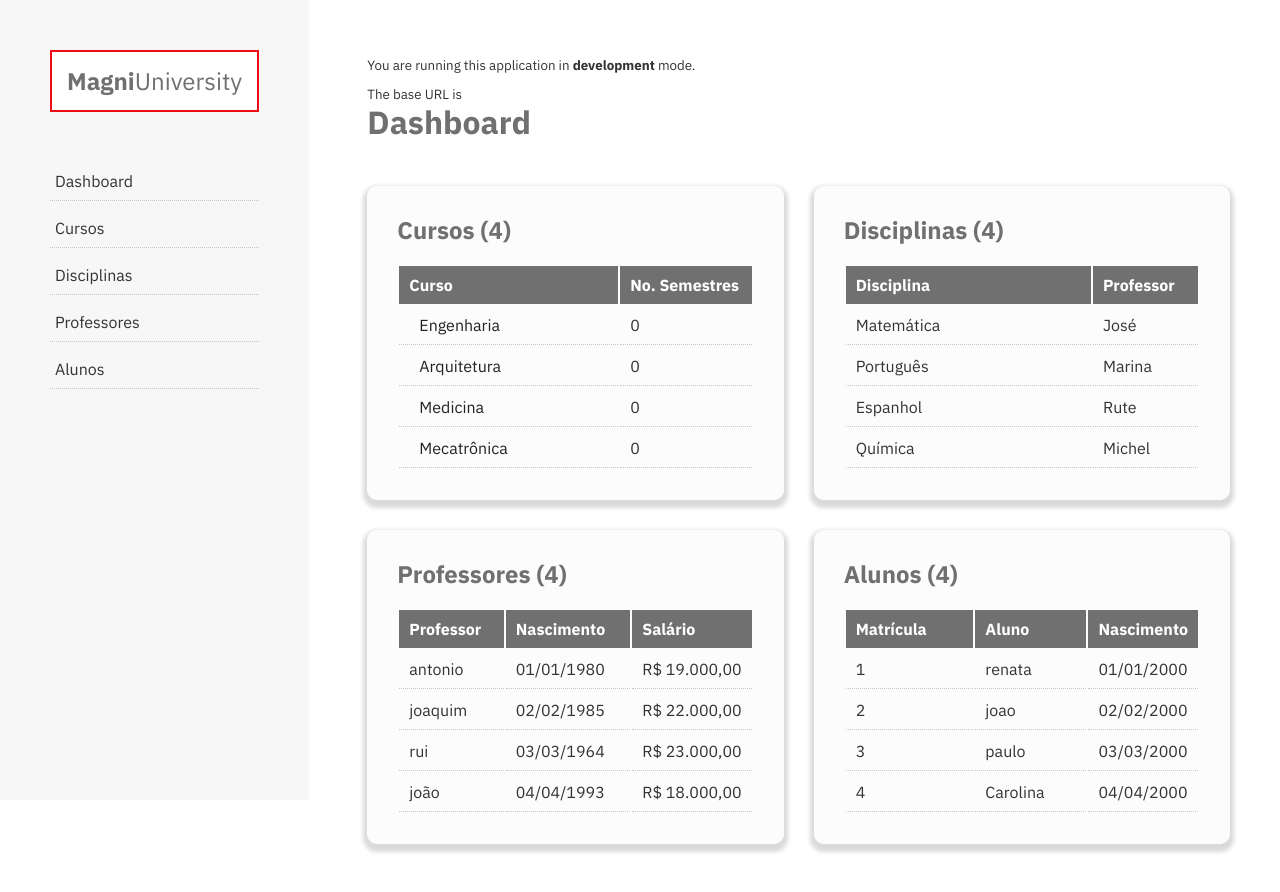
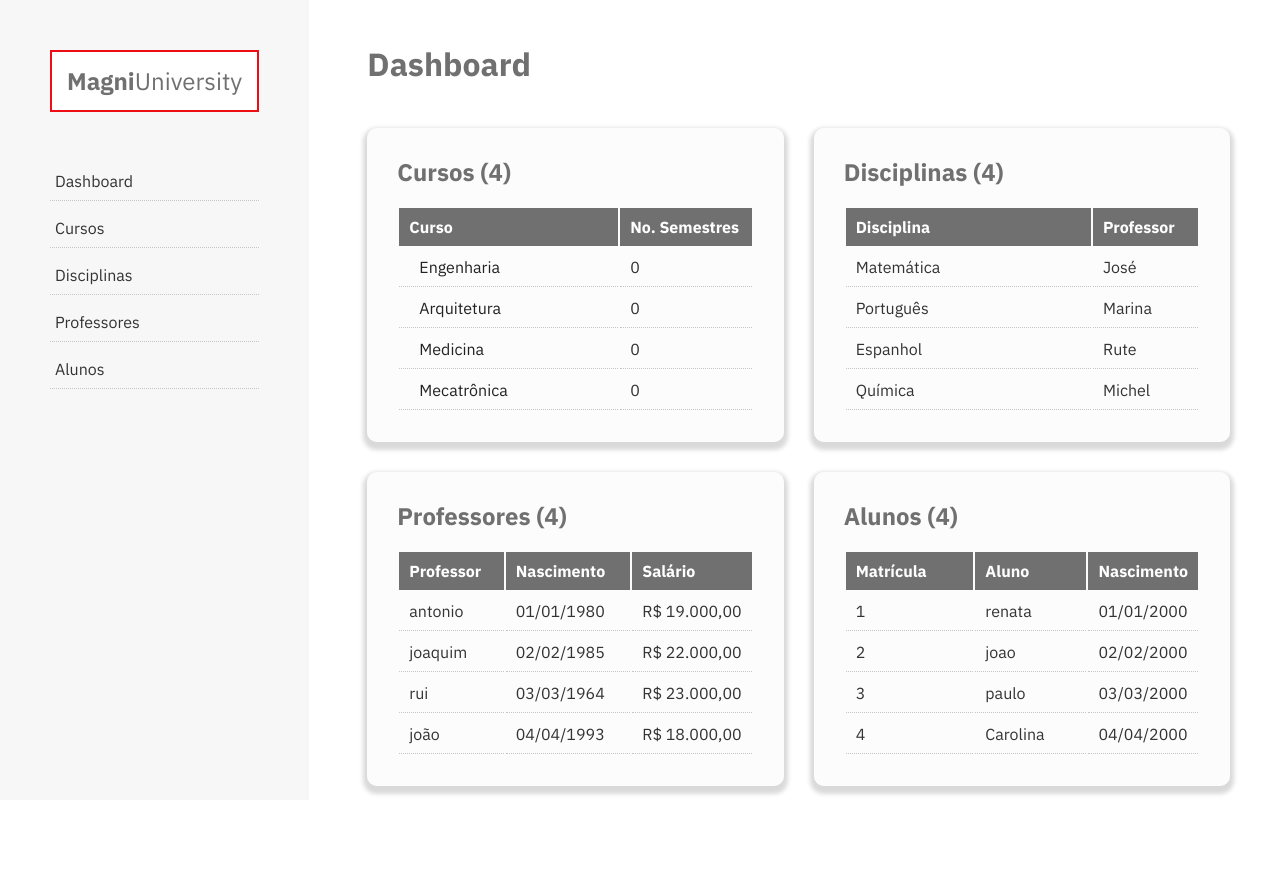
Before and after one commit to michelmfreitas/MagniUniversity, a React (Create React App) app: page / in a window 1280 px wide. After the commit the page ends 836 px from the top, so only its background shows below. Built offline with nearby package versions, Linux system fonts and the light colour scheme.

Commit message:
GH Actions

```diff
--- a/src/pages/Dashboard/index.tsx
+++ b/src/pages/Dashboard/index.tsx
@@ -67,11 +67,11 @@ export default function Dashboard() {
 
   return (
     <Layout title="Dashboard">
-      <small>
+      {/* <small>
         You are running this application in <b>{process.env.NODE_ENV}</b> mode.
         <br />
         The base URL is <b>{process.env.PUBLIC_URL}</b>
-      </small>
+      </small> */}
       <div id="main">
         <Flex justifyContent="space-between" alignItems="center" mb="50px">
           <Heading fontSize="32px">Dashboard</Heading>
```
